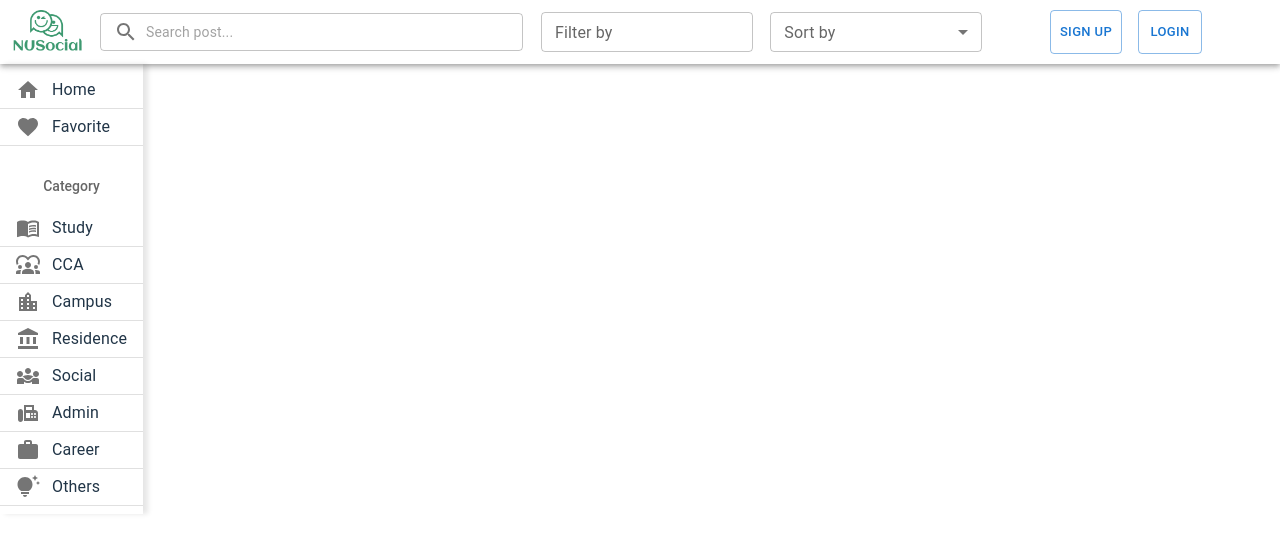
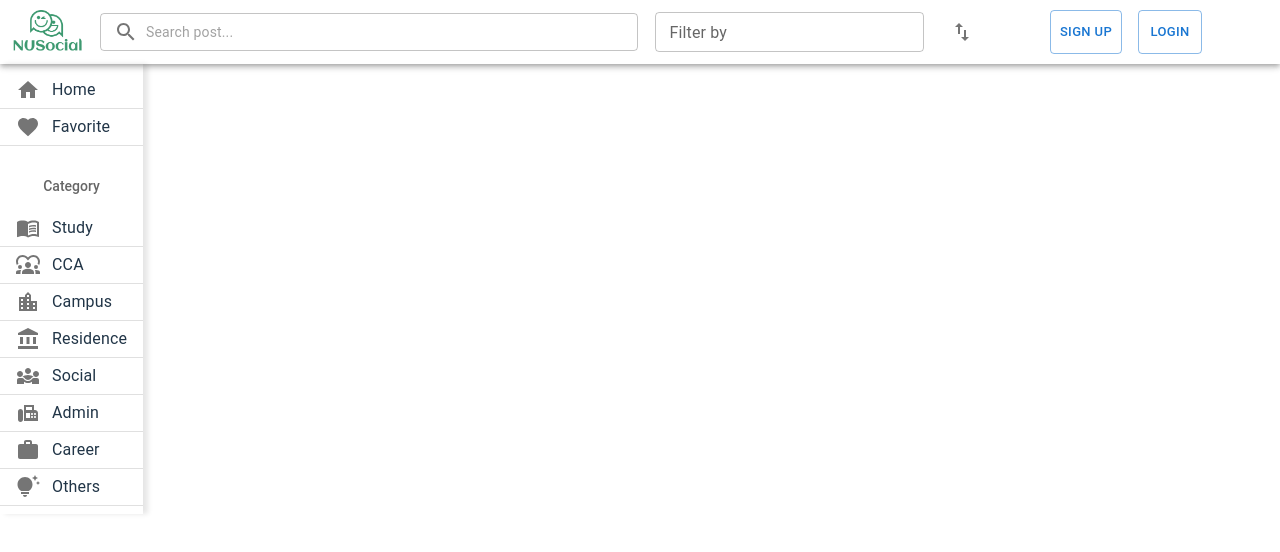
Before and after one commit to MAOXIONGKAI/NUSocial, a React (Vite) app in the folder frontend/: page / in a window 1280 px wide. Shown: the top 552 px of the page. Built offline with nearby package versions, Linux system fonts and the light colour scheme.

Commit message:
Finalized SortDropdown Menu design and implement unit test for it

```diff
--- a/frontend/src/components/SortDropdown.tsx
+++ b/frontend/src/components/SortDropdown.tsx
@@ -1,4 +1,7 @@
-import {TextField, MenuItem} from '@mui/material'
+import {useState} from "react";
+import {IconButton, ListItemIcon, Menu, MenuItem} from '@mui/material';
+import SortIcon from '@mui/icons-material/SwapVert';
+import {sortMenuOptions} from "../data/MenuData";
 
 type Props = {
     sortCondition: string;
@@ -6,30 +9,62 @@ type Props = {
 }
 
 export default function SortDropdown({
-    sortCondition,
-    setSortCondition,
+                                         sortCondition,
+                                         setSortCondition,
                                      }: Props) {
-    const sortOptions = ["latest", "oldest", "most upvotes", "most interactions"]
+    const [anchorEl, setAnchorEl] = useState<null | HTMLElement>(null);
+    const open = Boolean(anchorEl);
 
-    function handleChange(e: React.ChangeEvent<HTMLInputElement | HTMLTextAreaElement>) {
-        setSortCondition(e.target.value);
+    function handleClick(e: React.MouseEvent<HTMLElement>) {
+        setAnchorEl(e.currentTarget);
+    }
+
+    function handleClose() {
+        setAnchorEl(null);
+    }
+
+    function handleSelect(option: string) {
+        setSortCondition(option);
+        handleClose();
     }
 
     return (
-        <TextField
-            select
-            sx={{
-                width: "50%",
-            }}
-            size="small"
-            label="Sort by"
-            id="sort-dropdown-menu"
-            value={sortCondition}
-            onChange={handleChange}
-        >
-            {sortOptions.map(option =>
-                <MenuItem key={option} value={option}>{option}</MenuItem>
-            )}
-        </TextField>
+        <>
+            <IconButton
+                disableFocusRipple={true}
+                onClick={handleClick}
+            >
+                <SortIcon/>
+            </IconButton>
+            <Menu
+                anchorEl={anchorEl}
+                open={open}
+                onClose={handleClose}
+                anchorOrigin={{
+                    vertical: 'bottom',
+                    horizontal: 'center',
+                }}
+                transformOrigin={{
+                    vertical: 'top',
+                    horizontal: 'center',
+                }}
+            >
+                {sortMenuOptions.map(option => {
+                        const {text, Icon} = option
+                        return <MenuItem
+                            key={text}
+                            value={text}
+                            selected={text === sortCondition}
+                            onClick={() => handleSelect(text)}
+                        >
+                            <ListItemIcon>
+                                <Icon/>
+                            </ListItemIcon>
+                            {text}
+                        </MenuItem>
+                    }
+                )}
+            </Menu>
+        </>
     )
 }
--- a/frontend/src/data/MenuData.tsx
+++ b/frontend/src/data/MenuData.tsx
@@ -8,6 +8,10 @@ import SocialIcon from '@mui/icons-material/Diversity3';
 import AdminIcon from '@mui/icons-material/Fax';
 import CareerIcon from '@mui/icons-material/Work';
 import OthersIcon from '@mui/icons-material/TipsAndUpdates';
+import LatestIcon from '@mui/icons-material/Update';
+import OldestIcon from '@mui/icons-material/History';
+import UpvoteIcon from '@mui/icons-material/ThumbUp';
+import InteractionIcon from '@mui/icons-material/Insights';
 
 export const sectionMenuOptions = [
     {text: "Home", Icon: HomeIcon},
@@ -24,3 +28,9 @@ export const categoryMenuOptions = [
     {text: "Career", Icon: CareerIcon},
     {text: "Others", Icon: OthersIcon},
 ]
+
+export const sortMenuOptions = [
+    {text: "Latest", Icon: LatestIcon},
+    {text: "Oldest", Icon: OldestIcon},
+    {text: "Most Upvotes", Icon: UpvoteIcon},
+    {text: "Most Interactions", Icon: InteractionIcon}]
--- a/frontend/src/index.css
+++ b/frontend/src/index.css
@@ -46,9 +46,8 @@ button {
 button:hover {
   border-color: #646cff;
 }
-button:focus,
-button:focus-visible {
-  outline: 4px auto -webkit-focus-ring-color;
+button:focus {
+  outline: none;
 }
 
 @media (prefers-color-scheme: light) {
```
Also changed, not shown: 1 other file (tests, documents, lock files or other folders).
